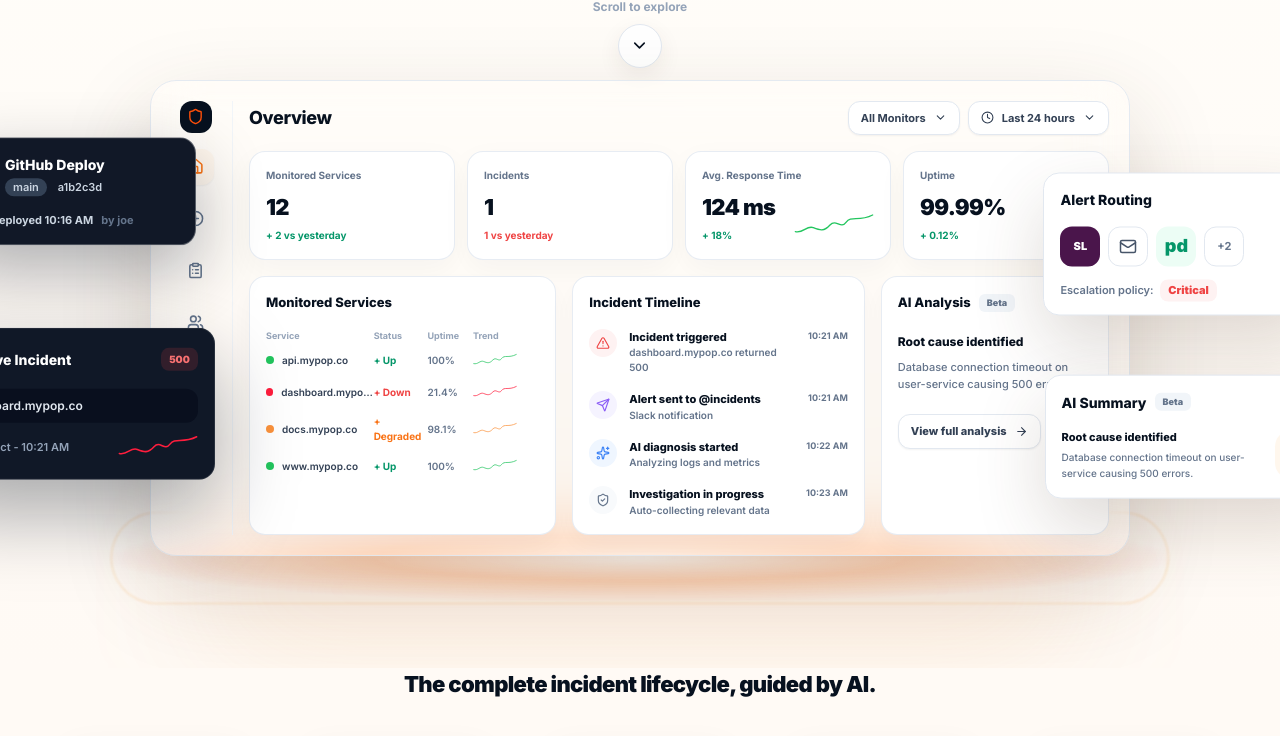
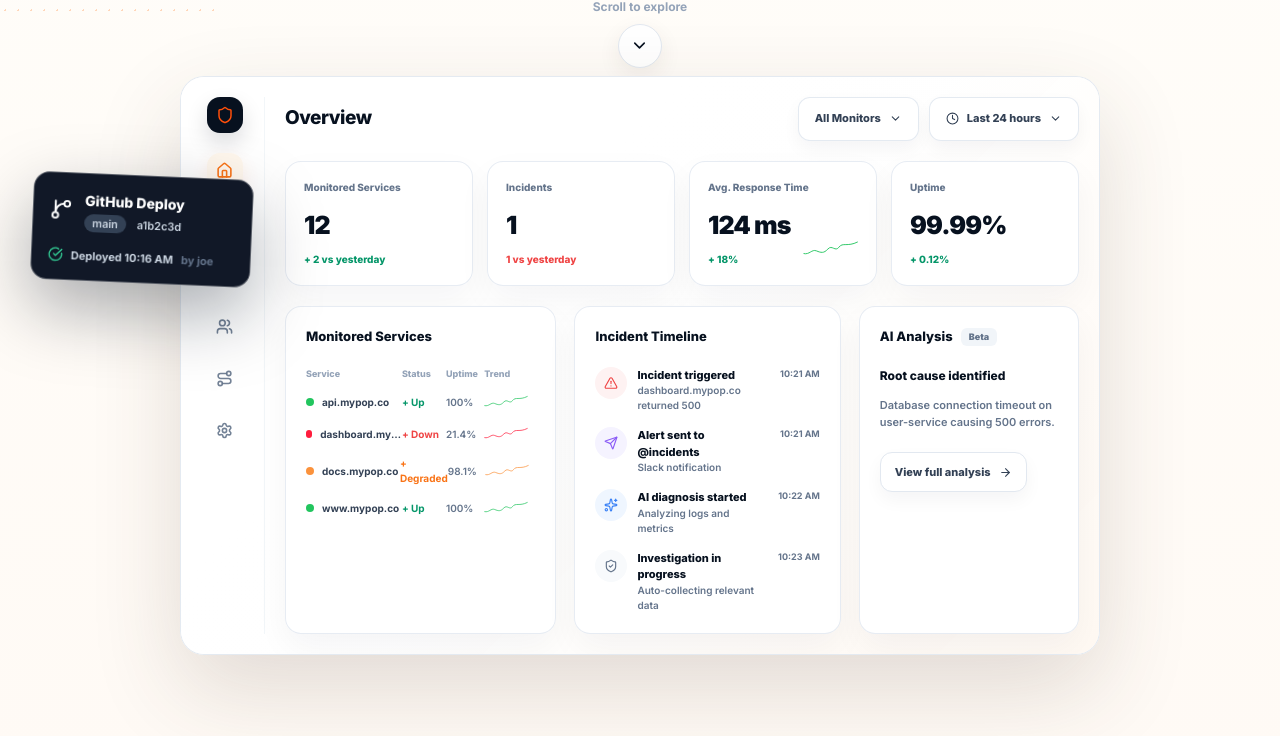
Before and after one commit to samay-hash/FixFlow, a React (Vite) app in the folder frontend/: page / in a window 1280 px wide. Shown: the part 616-1352 px from the top of the page. Built offline with nearby package versions, Linux system fonts and the light colour scheme.

Commit message:
Improved the ui of Landing Page

```diff
--- a/frontend/src/components/landing/Hero.jsx
+++ b/frontend/src/components/landing/Hero.jsx
@@ -1,4 +1,3 @@
-import React from 'react';
 import { motion } from 'framer-motion';
 import { Link } from 'react-router-dom';
 import { Activity, ArrowRight, ChevronDown } from 'lucide-react';
@@ -9,9 +8,9 @@ import { FloatingDeployCard, FloatingIncidentCard, FloatingRoutingCard, Floating
 
 export function Hero() {
   return (
-    <section className="relative overflow-hidden px-5 pb-28 pt-[116px] sm:px-8">
+    <section className="relative overflow-hidden px-5  pt-[116px] sm:px-8">
       <BackgroundOrnaments />
-      <div className="relative z-10 mx-auto flex max-w-[1260px] flex-col items-center text-center">
+      <div className="relative z-10 mx-auto flex max-w-[1440px] flex-col items-center text-center">
         <motion.div
           initial={{ opacity: 0, y: -10 }}
           animate={{ opacity: 1, y: 0 }}
@@ -90,7 +89,7 @@ export function Hero() {
           </span>
         </button>
 
-        <div className="relative mt-3 w-full max-w-[1060px]">
+        <div className="relative mt-2 w-full max-w-[1420px] pb-28 2xl:min-h-[560px]">
           <HeroDashboard />
           <FloatingDeployCard />
           <FloatingIncidentCard />
--- a/frontend/src/components/landing/ProductFeatures.jsx
+++ b/frontend/src/components/landing/ProductFeatures.jsx
@@ -43,9 +43,9 @@ const PRODUCT_FEATURES = [
 
 export function ProductFeatures() {
   return (
-    <section className="bg-[#fffaf5] px-6 py-16">
+    <section className="bg-[#fffaf5] px-6 ">
       <div className="mx-auto max-w-6xl">
-        <h2 className="mb-6 text-center text-[22px] font-black tracking-[-0.03em] text-[#07111f]">Everything you need to ship reliable software</h2>
+        <h2 className="mb-6 text-center text-[22px] font-semibold font-black tracking-[-0.03em] text-[#07111f]">Everything you need to ship reliable software</h2>
         <div className="grid gap-4 md:grid-cols-2 lg:grid-cols-3">
           {PRODUCT_FEATURES.map(({ title, desc, icon: Icon, preview }) => (
             <div key={title} className="grid min-h-[116px] grid-cols-[1fr_auto] items-center gap-4 rounded-2xl border border-slate-200 bg-white p-5 shadow-[0_12px_32px_rgba(80,55,40,0.05)]">
@@ -60,7 +60,7 @@ export function ProductFeatures() {
             </div>
           ))}
         </div>
-        <h3 className="mt-9 text-center text-[17px] font-black text-[#07111f]">Connect your stack. Close the loop.</h3>
+        <h3 className="mt-9 text-center font-semibold text-[17px] font-black text-[#07111f]">Connect your stack. Close the loop.</h3>
         <div className="mt-7 flex flex-wrap items-center justify-center gap-5">
           {[
             { label: 'GitHub', icon: GitBranch },
--- a/frontend/src/components/landing/Solutions.jsx
+++ b/frontend/src/components/landing/Solutions.jsx
@@ -7,13 +7,14 @@ export function Solutions() {
   return (
     <section id="solutions" className="relative px-6 pb-20 scroll-mt-24">
       <div className="mx-auto max-w-6xl">
-        <h2 className="mb-9 text-center text-[20px] font-black tracking-[-0.03em] text-[#07111f] md:text-[22px]">
+        <h2 className="mb-9 text-center font-semibold text-[20px] font-black tracking-[-0.03em] text-[#07111f] md:text-[22px]">
           The complete incident lifecycle, guided by AI.
         </h2>
         <div className="grid gap-5 md:grid-cols-[1fr_auto_1fr_auto_1fr_auto_1fr_auto_1fr]">
           {LIFECYCLE.map((step, index) => (
             <React.Fragment key={step.id}>
               <motion.div whileHover={{ y: -4 }} className="rounded-2xl border border-slate-200 bg-white p-5 text-left shadow-[0_14px_36px_rgba(80,55,40,0.06)]">
+
                 <span className={`mb-4 flex h-12 w-12 items-center justify-center rounded-2xl ${step.bg} ${step.color}`}>
                   <step.icon size={24} />
                 </span>
--- a/frontend/src/components/landing/shared/FloatingCards.jsx
+++ b/frontend/src/components/landing/shared/FloatingCards.jsx
@@ -1,18 +1,25 @@
-import React from 'react';
 import { motion } from 'framer-motion';
 import { GitBranch, CheckCircle, AlertTriangle, Sparkles } from 'lucide-react';
 import { SparkLine } from './UIAtoms';
 import { AlertLogos } from './Previews';
+
+const CARD_ROTATIONS = {
+  deploy: 2.5,
+  incident: -2.5,
+  routing: 2.5,
+  summary: 2.5,
+};
 
 export function FloatingDeployCard() {
   return (
     <motion.div
       animate={{ y: [-6, 6, -6] }}
       transition={{ duration: 6, repeat: Infinity, ease: 'easeInOut' }}
-      className="absolute left-[-15%] top-[13%] z-20 hidden w-[245px] -rotate-2 rounded-2xl border border-white/30 bg-[#111827] p-4 text-left text-white shadow-[0_28px_70px_rgba(7,17,31,0.32)] xl:block"
+      style={{ rotate: CARD_ROTATIONS.deploy }}
+      className="absolute left-0 top-[15%] z-30 w-[220px] rounded-2xl border border-white/30 bg-[#111827] p-4 text-left text-white shadow-[0_28px_70px_rgba(7,17,31,0.34)] 2xl:block"
     >
       <div className="mb-4 flex items-center gap-3">
-        <GitBranch size={25} />
+        <GitBranch size={23} />
         <div>
           <p className="text-[14px] font-extrabold">GitHub Deploy</p>
           <p className="mt-1 text-[11px] font-semibold text-slate-300">
@@ -33,7 +40,8 @@ export function FloatingIncidentCard() {
     <motion.div
       animate={{ y: [8, -8, 8] }}
       transition={{ duration: 5.6, repeat: Infinity, ease: 'easeInOut' }}
-      className="absolute bottom-[16%] left-[-17%] z-20 hidden w-[285px] -rotate-2 rounded-2xl border border-white/10 bg-[#101827] p-4 text-left text-white shadow-[0_34px_80px_rgba(7,17,31,0.35)] xl:block"
+      style={{ rotate: CARD_ROTATIONS.incident }}
+      className="absolute bottom-[20%] left-10 z-30 hidden w-[238px] rounded-2xl border border-white/10 bg-[#101827] p-4 text-left text-white shadow-[0_34px_80px_rgba(7,17,31,0.36)] 2xl:block"
     >
       <div className="mb-4 flex items-center justify-between">
         <div className="flex items-center gap-2">
@@ -58,7 +66,8 @@ export function FloatingRoutingCard() {
     <motion.div
       animate={{ y: [-5, 5, -5] }}
       transition={{ duration: 5.9, repeat: Infinity, ease: 'easeInOut' }}
-      className="absolute right-[-14%] top-[20%] z-20 hidden w-[275px] rotate-2 rounded-2xl border border-slate-200 bg-white p-4 text-left shadow-[0_30px_70px_rgba(80,55,40,0.18)] xl:block"
+      style={{ rotate: CARD_ROTATIONS.routing }}
+      className="absolute right-0 top-[22%] z-30 hidden w-[220px] rounded-2xl border border-slate-200 bg-white p-4 text-left shadow-[0_30px_70px_rgba(80,55,40,0.18)] 2xl:block"
     >
       <p className="mb-4 text-[14px] font-extrabold text-[#07111f]">Alert Routing</p>
       <AlertLogos />
@@ -74,7 +83,8 @@ export function FloatingSummaryCard() {
     <motion.div
       animate={{ y: [6, -6, 6] }}
       transition={{ duration: 6.2, repeat: Infinity, ease: 'easeInOut' }}
-      className="absolute bottom-[13%] right-[-16%] z-20 hidden w-[295px] rotate-2 rounded-2xl border border-slate-200 bg-white p-4 text-left shadow-[0_30px_70px_rgba(80,55,40,0.18)] xl:block"
+      style={{ rotate: CARD_ROTATIONS.summary }}
+      className="absolute bottom-[20%] right-10 z-30 hidden w-[230px] rounded-2xl border border-slate-200 bg-white p-4 text-left shadow-[0_30px_70px_rgba(80,55,40,0.18)] 2xl:block"
     >
       <div className="mb-4 flex items-center gap-2">
         <p className="text-[14px] font-extrabold text-[#07111f]">AI Summary</p>
--- a/frontend/src/components/landing/shared/HeroDashboard.jsx
+++ b/frontend/src/components/landing/shared/HeroDashboard.jsx
@@ -1,4 +1,3 @@
-import React from 'react';
 import { motion } from 'framer-motion';
 import { Shield, Home, PlusCircle, ClipboardList, Users, Route, Settings, ChevronDown, Clock, AlertTriangle, Send, Sparkles, ShieldCheck, ArrowRight } from 'lucide-react';
 import { ACCENT } from '../constants';
@@ -25,16 +24,23 @@ export function HeroDashboard() {
       whileInView={{ opacity: 1, y: 0, scale: 1 }}
       viewport={{ once: true }}
       transition={{ duration: 0.8, ease: [0.16, 1, 0.3, 1] }}
-      className="relative z-10 mx-auto w-full max-w-[980px]"
+      className="relative z-10 mx-auto w-full max-w-[920px] 2xl:max-w-[940px]"
     >
-      <div className="absolute -bottom-12 left-1/2 h-[92px] w-[108%] -translate-x-1/2 rounded-[999px] border border-orange-200/70 bg-[radial-gradient(ellipse_at_center,rgba(255,255,255,0.96)_0%,rgba(255,147,83,0.35)_36%,rgba(255,79,10,0.08)_60%,transparent_72%)] blur-[1px]" />
-      <div className="absolute -bottom-20 left-1/2 h-[92px] w-[88%] -translate-x-1/2 rounded-[999px] bg-orange-300/20 blur-3xl" />
+      <img
+        src="/hero/ring.png"
+        alt=""
+        aria-hidden="true"
+        className="pointer-events-none absolute -bottom-[82px] left-1/2 z-0 hidden w-[1160px] max-w-none -translate-x-1/2 select-none opacity-100 2xl:block"
+      />
+      <div className="pointer-events-none absolute -bottom-[46px] left-1/2 z-[1] hidden h-[76px] w-[101%] -translate-x-1/2 rounded-[999px] border-t border-orange-100/90 bg-[radial-gradient(ellipse_at_center,rgba(255,255,255,0.72)_0%,rgba(255,207,176,0.34)_42%,rgba(255,95,32,0.11)_66%,transparent_78%)] shadow-[0_22px_72px_rgba(255,119,64,0.24)] 2xl:block" />
+      <div className="pointer-events-none absolute -bottom-[74px] left-1/2 z-0 h-28 w-[88%] -translate-x-1/2 rounded-[999px] bg-orange-300/24 blur-3xl" />
 
-      <div className="relative overflow-hidden rounded-[26px] border border-slate-200/90 bg-white/94 p-4 text-left shadow-[0_34px_90px_rgba(80,55,40,0.18)] backdrop-blur-xl sm:p-5">
-        <div className="grid min-h-[382px] grid-cols-[50px_1fr] gap-4 md:grid-cols-[62px_1fr]">
-          <aside className="flex flex-col items-center gap-4 border-r border-slate-100 pr-3">
-            <div className="flex h-8 w-8 items-center justify-center rounded-xl bg-[#07111f] text-white">
-              <Shield size={17} color={ACCENT} />
+      <div className="relative z-20 overflow-hidden rounded-[24px] border border-slate-200/90 bg-white/95 p-4 text-left shadow-[0_34px_90px_rgba(68,49,35,0.16)] backdrop-blur-xl sm:p-5 2xl:p-6">
+        <div className="absolute inset-0 bg-[linear-gradient(135deg,rgba(255,255,255,0.96)_0%,rgba(255,255,255,0.9)_52%,rgba(255,247,239,0.78)_100%)]" />
+        <div className="relative grid min-h-[430px] grid-cols-[54px_1fr] gap-5 md:grid-cols-[64px_1fr] 2xl:min-h-[462px] 2xl:gap-6">
+          <aside className="flex flex-col items-center gap-4 border-r border-slate-100/90 pr-4">
+            <div className="mb-1 flex h-9 w-9 items-center justify-center rounded-[13px] bg-[#07111f] text-white shadow-[0_10px_22px_rgba(7,17,31,0.14)]">
+              <Shield size={18} color={ACCENT} />
             </div>
             {[
               { icon: Home, active: true },
@@ -46,34 +52,34 @@ export function HeroDashboard() {
             ].map(({ icon: Icon, active }) => (
               <span
                 key={Icon.displayName || Icon.name}
-                className={`flex h-9 w-9 items-center justify-center rounded-xl ${active ? 'bg-orange-50 text-orange-500 shadow-sm' : 'text-slate-500'}`}
+                className={`flex h-9 w-9 items-center justify-center rounded-[13px] transition ${active ? 'bg-orange-50 text-orange-500 shadow-[0_8px_18px_rgba(255,95,32,0.1)]' : 'text-slate-500/90'}`}
               >
-                <Icon size={17} strokeWidth={2.2} />
+                <Icon size={17} strokeWidth={2.25} />
               </span>
             ))}
           </aside>
 
           <div className="min-w-0">
-            <div className="mb-4 flex flex-col gap-3 sm:flex-row sm:items-center sm:justify-between">
-              <h3 className="text-[18px] font-extrabold tracking-[-0.02em] text-[#07111f]">Overview</h3>
-              <div className="flex gap-2">
-                <button className="inline-flex items-center gap-2 rounded-xl border border-slate-200 bg-white px-3 py-2 text-[11px] font-bold text-slate-700 shadow-sm">
+            <div className="mb-5 flex flex-col gap-3 sm:flex-row sm:items-center sm:justify-between">
+              <h3 className="text-[19px] font-extrabold tracking-[-0.025em] text-[#07111f]">Overview</h3>
+              <div className="flex gap-2.5">
+                <button className="inline-flex min-h-11 items-center gap-2 rounded-xl border border-slate-200/90 bg-white px-4 py-2 text-[11px] font-extrabold text-slate-700 shadow-[0_8px_18px_rgba(15,23,42,0.045)]">
                   All Monitors <ChevronDown size={13} />
                 </button>
-                <button className="inline-flex items-center gap-2 rounded-xl border border-slate-200 bg-white px-3 py-2 text-[11px] font-bold text-slate-700 shadow-sm">
+                <button className="inline-flex min-h-11 items-center gap-2 rounded-xl border border-slate-200/90 bg-white px-4 py-2 text-[11px] font-extrabold text-slate-700 shadow-[0_8px_18px_rgba(15,23,42,0.045)]">
                   <Clock size={13} /> Last 24 hours <ChevronDown size={13} />
                 </button>
               </div>
             </div>
 
-            <div className="mb-4 grid gap-3 md:grid-cols-4">
+            <div className="mb-5 grid gap-3.5 md:grid-cols-4">
               {statCards.map((card) => (
-                <div key={card.label} className="rounded-2xl border border-slate-200/80 bg-white p-4 shadow-[0_10px_30px_rgba(15,23,42,0.04)]">
-                  <p className="mb-2 text-[10px] font-bold text-slate-500">{card.label}</p>
-                  <div className="flex items-end justify-between gap-2">
+                <div key={card.label} className="min-h-[118px] rounded-2xl border border-slate-200/80 bg-white/95 p-[18px] shadow-[0_14px_34px_rgba(15,23,42,0.045)]">
+                  <p className="mb-3 text-[10px] font-extrabold text-slate-500">{card.label}</p>
+                  <div className="flex items-end justify-between gap-3">
                     <div>
-                      <p className="text-[22px] font-black tracking-[-0.03em] text-[#07111f]">{card.value}</p>
-                      <p className={`mt-1 text-[10px] font-bold ${card.warning ? 'text-red-500' : card.tone}`}>{card.warning ? '1 vs yesterday' : card.delta}</p>
+                      <p className="whitespace-nowrap text-[25px] font-black tracking-[-0.035em] text-[#07111f]">{card.value}</p>
+                      <p className={`mt-2 text-[10px] font-extrabold ${card.warning ? 'text-red-500' : card.tone}`}>{card.warning ? '1 vs yesterday' : card.delta}</p>
                     </div>
                     {card.graph && <SparkLine className="h-9 w-20" />}
                   </div>
@@ -81,10 +87,10 @@ export function HeroDashboard() {
               ))}
             </div>
 
-            <div className="grid gap-4 lg:grid-cols-[1.05fr_1fr_0.78fr]">
-              <div className="rounded-2xl border border-slate-200/80 bg-white p-4 shadow-[0_10px_30px_rgba(15,23,42,0.04)]">
-                <h4 className="mb-4 text-[13px] font-extrabold text-[#07111f]">Monitored Services</h4>
-                <div className="mb-2 grid grid-cols-[1.3fr_0.65fr_0.55fr_0.8fr] text-[9px] font-bold text-slate-400">
+            <div className="grid gap-[18px] lg:grid-cols-[1.06fr_1.04fr_0.86fr]">
+              <div className="min-h-[238px] rounded-2xl border border-slate-200/80 bg-white/95 p-5 shadow-[0_14px_34px_rgba(15,23,42,0.045)]">
+                <h4 className="mb-5 text-[13px] font-extrabold text-[#07111f]">Monitored Services</h4>
+                <div className="mb-3 grid grid-cols-[1.35fr_0.62fr_0.54fr_0.72fr] text-[9px] font-extrabold text-slate-400">
                   <span>Service</span>
                   <span>Status</span>
                   <span>Uptime</span>
@@ -92,8 +98,8 @@ export function HeroDashboard() {
                 </div>
                 <div className="space-y-3">
                   {services.map(([service, status, uptime, color]) => (
-                    <div key={service} className="grid grid-cols-[1.3fr_0.65fr_0.55fr_0.8fr] items-center text-[10px]">
-                      <span className="flex min-w-0 items-center gap-2 font-semibold text-slate-700">
+                    <div key={service} className="grid grid-cols-[1.35fr_0.62fr_0.54fr_0.72fr] items-center text-[10px]">
+                      <span className="flex min-w-0 items-center gap-2 font-bold text-slate-700">
                         <span className="h-2 w-2 rounded-full" style={{ backgroundColor: color }} />
                         <span className="truncate">{service}</span>
                       </span>
@@ -105,16 +111,16 @@ export function HeroDashboard() {
                 </div>
               </div>
 
-              <div className="rounded-2xl border border-slate-200/80 bg-white p-4 shadow-[0_10px_30px_rgba(15,23,42,0.04)]">
-                <h4 className="mb-4 text-[13px] font-extrabold text-[#07111f]">Incident Timeline</h4>
+              <div className="min-h-[238px] rounded-2xl border border-slate-200/80 bg-white/95 p-5 shadow-[0_14px_34px_rgba(15,23,42,0.045)]">
+                <h4 className="mb-5 text-[13px] font-extrabold text-[#07111f]">Incident Timeline</h4>
                 {[
                   { icon: AlertTriangle, title: 'Incident triggered', desc: 'dashboard.mypop.co returned 500', time: '10:21 AM', color: 'text-red-500', bg: 'bg-red-50' },
                   { icon: Send, title: 'Alert sent to @incidents', desc: 'Slack notification', time: '10:21 AM', color: 'text-violet-500', bg: 'bg-violet-50' },
                   { icon: Sparkles, title: 'AI diagnosis started', desc: 'Analyzing logs and metrics', time: '10:22 AM', color: 'text-blue-500', bg: 'bg-blue-50' },
                   { icon: ShieldCheck, title: 'Investigation in progress', desc: 'Auto-collecting relevant data', time: '10:23 AM', color: 'text-slate-500', bg: 'bg-slate-50' },
                 ].map((item) => (
-                  <div key={item.title} className="mb-4 grid grid-cols-[28px_1fr_auto] gap-3 last:mb-0">
-                    <span className={`flex h-7 w-7 items-center justify-center rounded-full ${item.bg} ${item.color}`}>
+                  <div key={item.title} className="mb-3.5 grid grid-cols-[30px_1fr_auto] gap-3 last:mb-0">
+                    <span className={`flex h-8 w-8 items-center justify-center rounded-full ${item.bg} ${item.color}`}>
                       <item.icon size={14} />
                     </span>
                     <span>
@@ -126,16 +132,16 @@ export function HeroDashboard() {
                 ))}
               </div>
 
-              <div className="rounded-2xl border border-slate-200/80 bg-white p-4 shadow-[0_10px_30px_rgba(15,23,42,0.04)]">
+              <div className="min-h-[238px] rounded-2xl border border-slate-200/80 bg-white/95 p-5 shadow-[0_14px_34px_rgba(15,23,42,0.045)]">
                 <div className="mb-5 flex items-center gap-2">
                   <h4 className="text-[13px] font-extrabold text-[#07111f]">AI Analysis</h4>
                   <span className="rounded-md bg-slate-100 px-2 py-0.5 text-[9px] font-black text-slate-500">Beta</span>
                 </div>
-                <p className="mb-2 text-[12px] font-extrabold text-[#07111f]">Root cause identified</p>
-                <p className="mb-5 text-[11px] font-medium leading-relaxed text-slate-500">
+                <p className="mb-3 text-[12px] font-extrabold text-[#07111f]">Root cause identified</p>
+                <p className="mb-5 text-[11px] font-semibold leading-relaxed text-slate-500">
                   Database connection timeout on user-service causing 500 errors.
                 </p>
-                <button className="inline-flex items-center gap-2 rounded-xl border border-slate-200 bg-white px-3 py-2 text-[11px] font-extrabold text-slate-700 shadow-sm">
+                <button className="inline-flex min-h-10 items-center gap-2 rounded-xl border border-slate-200 bg-white px-3.5 py-2 text-[11px] font-extrabold text-slate-700 shadow-[0_8px_18px_rgba(15,23,42,0.045)]">
                   View full analysis <ArrowRight size={13} />
                 </button>
               </div>
--- a/frontend/src/pages/Landing.jsx
+++ b/frontend/src/pages/Landing.jsx
@@ -21,9 +21,10 @@ export default function Landing() {
       <Navbar />
       <Hero />
       <Solutions />
+      <ProductFeatures />
       <MainFeatures />
       <IncidentWorkspace />
-      <ProductFeatures />
+
       <WhyTeamsSwitch />
       <Pricing />
       <Integrations />
```
